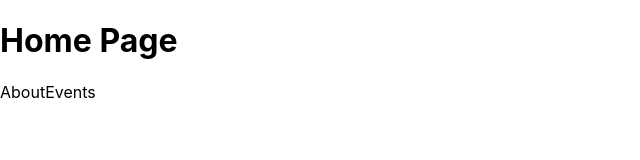
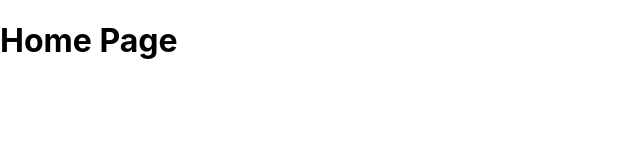
Before and after one commit to builtbyjosh/event-nextjs-app-frontend, a Next.js app: page / in a window 1280 px wide. Shown: the top 160 px of the page, without its empty margins (0-640 px from the left). Built offline with nearby package versions, Linux system fonts and the light colour scheme.

Commit message:
set up header layout

```diff
--- /dev/null
+++ b/components/Layout.js
@@ -0,0 +1,21 @@
+import React from 'react';
+import Head from 'next/head';
+
+export default function Layout({title, keywords, description, children}) {
+  return (
+    <div>
+      <Head>
+        <title>{title}</title>
+        <meta content={description} name="description" />
+        <meta name='keywords' content={keywords} />
+      </Head>
+      {children}
+    </div>
+  );
+}
+
+Layout.defaultProps = {
+  title: 'Events | Find the best spots',
+  description: 'One stop shop to find all the cool places to go',
+  keywords: 'music'
+}
--- a/pages/about.js
+++ b/pages/about.js
@@ -1,13 +1,14 @@
 import React from 'react';
 import Link from 'next/link'
+import Layout from '../components/Layout';
 
 export default function AboutPage() {
   return (
-    <div>
+    <Layout title='About new events'>
       <h1>About</h1>
       <p>This is an app to find the latest musical events</p>
       <p>Version: 1.0.0</p>
       <Link href="/">Home</Link>
-    </div>
+    </Layout>
   );
 }
--- a/pages/events/index.js
+++ b/pages/events/index.js
@@ -1,5 +1,6 @@
 import React from 'react';
 import Link from 'next/link'
+import Layout from '../../components/Layout';
 
 export default function EventsPage() {
   return (
--- a/pages/index.js
+++ b/pages/index.js
@@ -1,14 +1,12 @@
 import Head from 'next/head'
-import Image from 'next/image'
-import styles from '../styles/Home.module.css'
-import Link from 'next/link'
+import Layout from '../components/Layout'
 
-export default function Home() {
+export default function HomePage() {
   return (
-    <div>
+    <Layout>
+
       <h1>Home Page</h1>
-      <Link href="/about">About</Link>
-      <Link href="/events">Events</Link>
-    </div>
+
+    </Layout>
   )
 }
```
Also changed, not shown: pages/events/[slug].js (+5 -4 lines).
